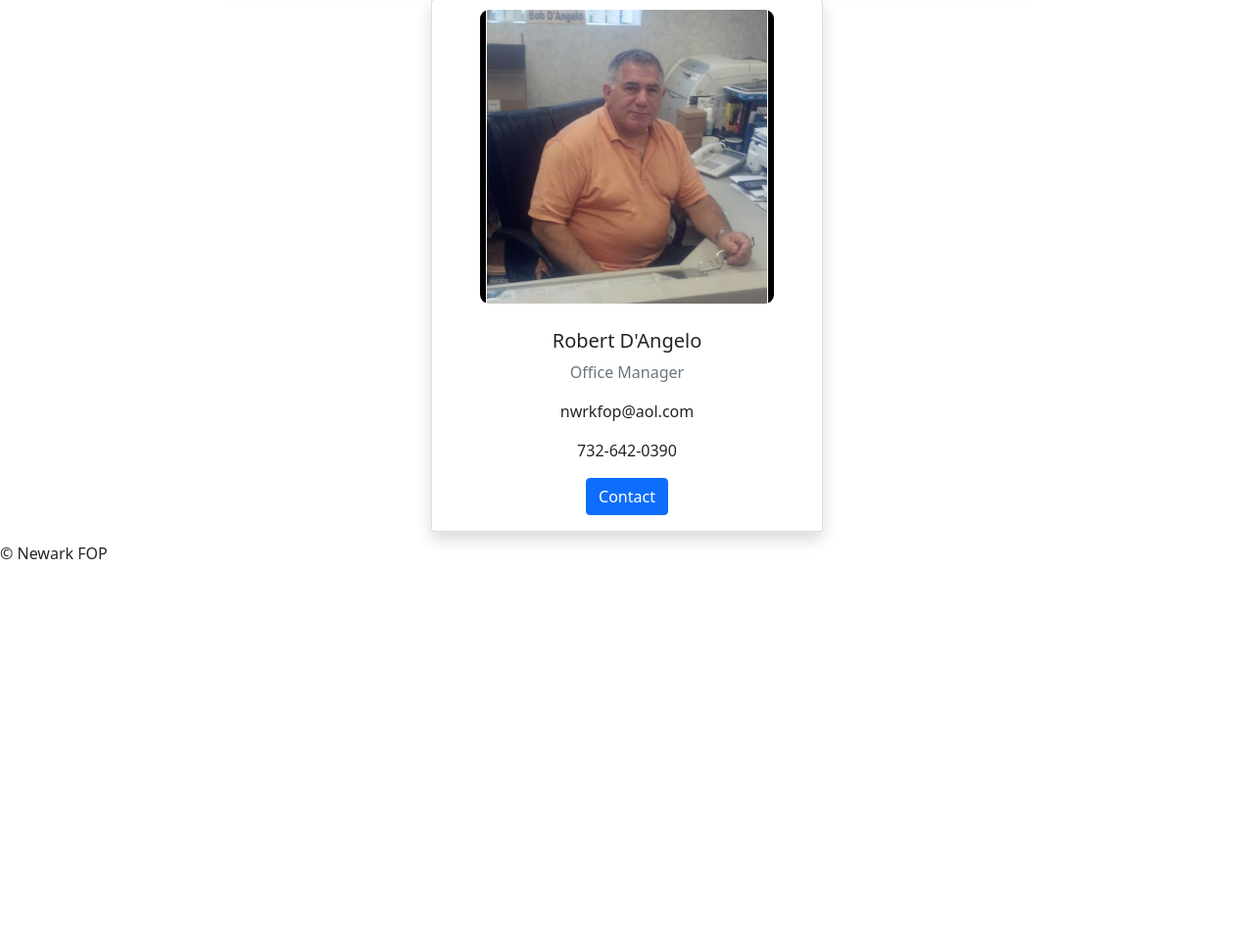
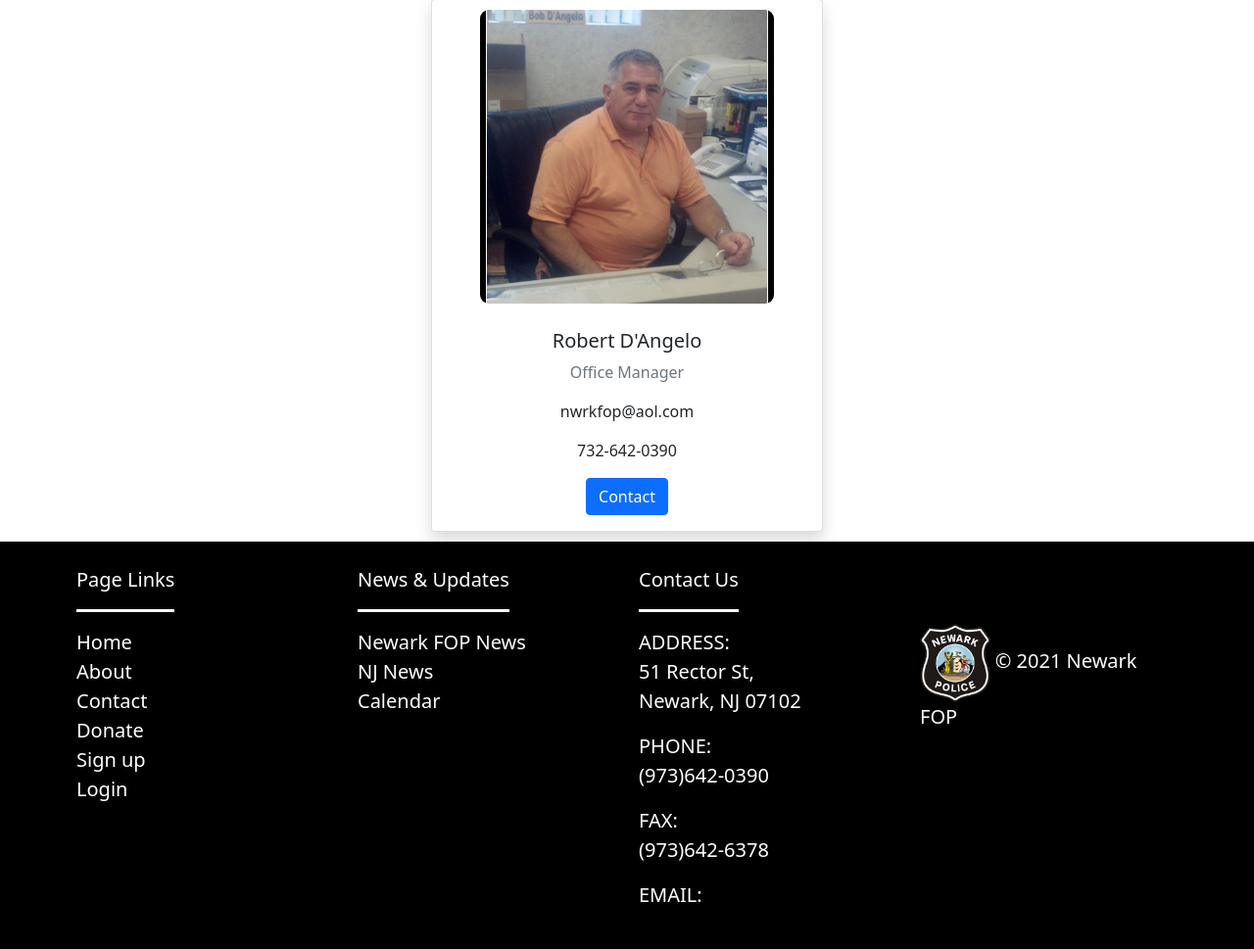
Before and after one commit to gajeraYash/NFOP-app, a Django app: page /about in a window 1280 px wide. Shown: the part 1713-2682 px from the top of the page at 98% size. Before the commit the page ends 2284 px from the top, so only its background shows below. Run offline with Django 3.2, Linux system fonts and the light colour scheme; some libraries are stand-ins or nearby versions.

Commit message:
footer code

```diff
--- a/templates/app/partials/footer.html
+++ b/templates/app/partials/footer.html
@@ -1,3 +1,80 @@
-<nav class="footer">
-    &copy; Newark FOP
+
+<nav class="footer full-background text-white" style="background-color:black;">
+    <br>
+    <div class="container px-md-2">
+        <div class="row justify-content-center">
+            <style>
+                .ho{color:white;}
+                .line{
+                    padding-bottom:15px;
+                    border-bottom-style:solid;
+                    border-bottom-width: 3.1px;
+                    width: fit-content;
+                }
+                .ho:hover{background-color: white;}
+            </style>
+          <div class="col-md-3">
+            <p class="line fs-5">Page Links</p>
+            <ul class="list-unstyled fs-5">
+                <li><a href="{% url 'app:index' %}" class="ho text-decoration-none">Home</a></li>
+                <li><a href="{% url 'app:about' %}" class="ho text-decoration-none">About</a></li>
+                <li><a href="{% url 'app:contact' %}" class="ho text-decoration-none">Contact</a></li>
+                <li><a href="{% url 'app:donate' %}" class="ho text-decoration-none">Donate</a></li>
+                <li><a href="{% url 'app:signup' %}" class="ho text-decoration-none">Sign up</a></li>
+                <li><a href="{% url 'app:login' %}" class="ho text-decoration-none">Login</a></li>
+            </ul>
+          </div>
+          <div class="col-md-3 fs-5">
+            <p class="line">News & Updates </p>
+            <ul class="list-unstyled fs-5">
+                <li><a href="" class="ho text-decoration-none">Newark FOP News</a></li>
+                <li><a href="http://www.nj.com" target="_blank" class="ho text-decoration-none">NJ News</a></li>
+                <li><a href="" class="ho text-decoration-none">Calendar</a></li>
+            </ul>
+          </div>
+          <div class="col-md-3 fs-5">
+            <p class="line">Contact Us </p>
+            <p>ADDRESS:<br> 51 Rector St,<br> Newark, NJ 07102</p>
+            <p>PHONE: <br>(973)642-0390 </p>
+            <p>FAX: <br>(973)642-6378 </p>
+            <p>EMAIL:</p>
+          </div>
+          <div class="col-md-3 fs-5">
+            <br><br>
+            <img src="/static/assets/logos/plogo.png" class=""
+             style="height:80px;">
+
+            &copy;
+             <script>document.write(new Date().getFullYear())</script>
+             Newark FOP
+
+            <!--&copy; Newark FOP 2021-->
+
+      </div>
+        </div>
+        <br>
+
+
+      </div>
 </nav>
+
+    <!--<div class="">
+        <div class="col-sm-3">
+            <div>
+            <img src="/static/assets/logos/plogo.png" class="im-fluid foot-image"
+             style="height:60px;">
+            <p>
+            &copy;
+             <script>document.write(new Date().getFullYear())</script>
+             Newark FOP
+             </p>
+            <!--&copy; Newark FOP 2021-->
+          <!--  </div>
+            <div>
+             <p>Lorem ipsum dolor sit amet.</p>
+            </div>
+            <div>
+            Lorem ipsum, dolorbbbbbbb sit amet consectetur adipisicing elit. Explicabo, minima.
+             </div>
+        </div>
+    </div> -->
```
Also changed, not shown: static/css/app/login 2.css (added, +20 -0 lines), templates/email/forgot_username 2.txt (added, +11 -0 lines), templates/email/reset_password 2.txt (added, +13 -0 lines), 3 other files.
